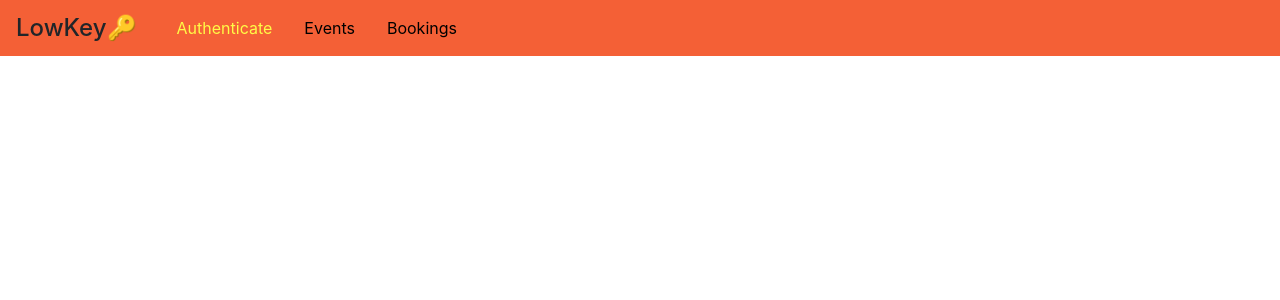
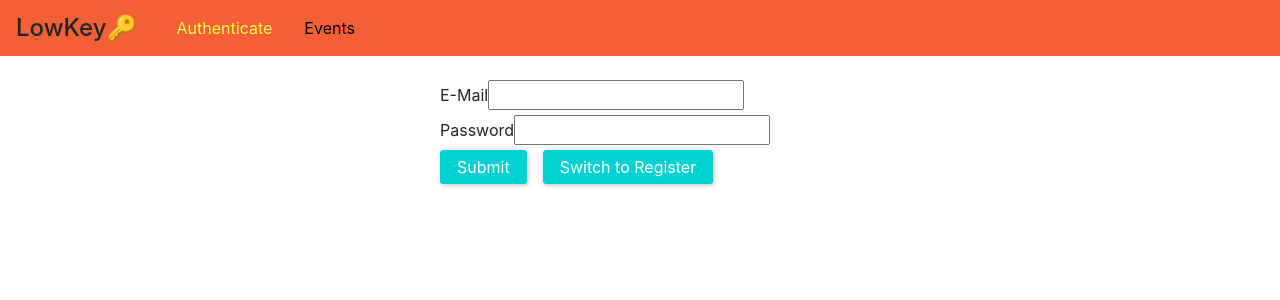
Before and after one commit to Kashyab19/Event-Tracker-GERM-LowKey, a React (Create React App) app in the folder frontend/: page /auth in a window 1280 px wide. Shown: the top 300 px of the page. Built offline with nearby package versions, Linux system fonts and the light colour scheme.

Commit message:
Day 8 Lecture 14

```diff
--- a/frontend/src/App.js
+++ b/frontend/src/App.js
@@ -5,20 +5,57 @@
 import EventPage from './pages/Events';
 import BookingPage from './pages/Booking';
 import MainNavBar from './components/Navigation/MainNavigation';
+import AuthContext from "./context/auth-context";
 
-function App() {
+class App extends React.Component {
+  state = {
+    token:null,
+    userId:null
+  }
+
+  //Global Login
+  login = (token,userId,tokenExpiration) =>
+  {
+    this.setState({token:token,
+                    userId:userId})
+  }
+
+  logout = () =>{
+    this.setState({token:null,
+      userId:null})
+  }
+
+
+
+  render(){
   return (
     <BrowserRouter>
+    <>
+    <AuthContext.Provider value = {{
+      token : this.state.token ,
+      userId : this.state.userId,
+      login:this.login,
+      logout:this.logout
+    }}>
     <MainNavBar/>
       <Switch>
-        <Redirect from="/" to="/auth" exact/>
-        <Route path="/auth" component = {AuthPage}/>
-        <Route path="/events" component = {EventPage}/>
-        <Route path="/bookings" component = {BookingPage}/>
+      {!this.state.token && <Redirect from="/" to="/auth" exact />}
+      {this.state.token && <Redirect from="/" to="/events" exact />}
+      {this.state.token && <Redirect from="/auth" to="/events" exact />}
+      {!this.state.token && (
+           <Route path="/auth" component={AuthPage} />
+      )}
+      <Route path="/events" component={EventPage} />
+      {this.state.token && (
+          <Route path="/bookings" component={BookingPage} />
+      )}
       </Switch>
+      </AuthContext.Provider>
+    </>
     </BrowserRouter>
 
   );
 }
+}
 
 export default App;
--- a/frontend/src/components/Navigation/MainNavigation.js
+++ b/frontend/src/components/Navigation/MainNavigation.js
@@ -1,27 +1,41 @@
 import React from 'react';
 import { NavLink } from 'react-router-dom';
-
+import AuthContext from "../../context/auth-context"
 import './MainNavigation.css';
 
 const mainNavigation = props => (
-  <header className="main-navigation">
+<AuthContext.Consumer>
+
+  {(context) =>{return(
+
+<header className="main-navigation">
     <div className="main-navigation__logo">
       <h1>LowKey🔑</h1>
     </div>
     <nav className="main-navigation__items">
       <ul>
-        <li>
+
+      {!context.token && (<li>
           <NavLink to="/auth">Authenticate</NavLink>
         </li>
+      )}
+
         <li>
           <NavLink to="/events">Events</NavLink>
         </li>
-        <li>
+
+      {context.token && <li>
           <NavLink to="/bookings">Bookings</NavLink>
         </li>
+      }
       </ul>
     </nav>
   </header>
+
+  );}}
+
+
+  </AuthContext.Consumer>
 );
 
 export default mainNavigation;
--- /dev/null
+++ b/frontend/src/context/auth-context.js
@@ -0,0 +1,8 @@
+import React from 'react';
+
+export default React.createContext({
+    token:null,
+    userId : null,
+    login: (token,userId,tokenExpiration) =>{},
+    logout: () =>{}
+})
--- /dev/null
+++ b/frontend/src/pages/Auth.css
@@ -0,0 +1,38 @@
+.auth-form {
+    width: 25rem;
+    max-width: 80%;
+    margin: 5rem auto;
+  }
+
+  .form-control label,
+  .form-control input {
+    width: 100%;
+    margin-bottom: 10px;
+  }
+
+  .form-control label {
+    margin-bottom: 0.5rem;
+  }
+
+  .form-control {
+    margin-bottom: 1rem;
+    display: flex;
+  }
+
+  .form-actions button {
+    background: #01d1d1;
+    font: inherit;
+    border: 1px solid #01d1d1;
+    border-radius: 3px;
+    padding: 0.25rem 1rem;
+    margin-right: 1rem;
+    box-shadow: 1px 1px 5px rgba(0, 0, 0, 0.26);
+    color: white;
+    cursor: pointer;
+  }
+
+  .form-actions button:hover,
+  .form-actions button:active {
+      background: #01a7a7;
+      border-color: #01a7a7;
+  }
--- a/frontend/src/pages/Auth.js
+++ b/frontend/src/pages/Auth.js
@@ -1,7 +1,112 @@
-import React,{Component} from 'react';
+import React, { Component } from 'react';
+import AuthContext from "../context/auth-context"
+import './Auth.css';
 
-export default class AuthPage extends Component{
-    render(){
-        return(<h1>Authorisation Page</h1>);
+class AuthPage extends Component {
+  state = {
+    isLogin: true
+  };
+static contextType =  AuthContext;
+
+  constructor(props) {
+    super(props);
+    this.emailEl = React.createRef();
+    this.passwordEl = React.createRef();
+  }
+
+  switchModeHandler = () => {
+    this.setState(prevState => {
+      return { isLogin: !prevState.isLogin };
+    });
+  };
+
+  submitHandler = event => {
+    event.preventDefault();
+    const email = this.emailEl.current.value;
+    const password = this.passwordEl.current.value;
+
+    if (email.trim().length === 0 || password.trim().length === 0) {
+      return;
     }
+
+    let requestBody = {
+      query: `
+        query {
+          login(email: "${email}", password: "${password}") {
+            userId
+            token
+            tokenExpiration
+          }
+        }
+      `
+    };
+
+    if (!this.state.isLogin) {
+      requestBody = {
+        query: `
+          mutation {
+            createUser(userInput: {email: "${email}", password: "${password}"}) {
+              _id
+              email
+            }
+          }
+        `
+      };
+    }
+
+    fetch('http://localhost:5000/graphql', {
+      method: 'POST',
+      body: JSON.stringify(requestBody),
+      headers: {
+        'Content-Type': 'application/json'
+      }
+    })
+      .then(res => {
+        if (res.status !== 200 && res.status !== 201) {
+          throw new Error('Failed!');
+        }
+        return res.json();
+      })
+      .then(resData => {
+        console.log(resData);
+        if(resData.data.login.token){
+          this.context.login(
+            resData.data.login.token,
+            resData.data.login.userId,
+            resData.data.login.tokenExpiration
+
+          )
+        }
+      })
+      .catch(err => {
+        console.log(err);
+      });
+  };
+
+  render() {
+    return (
+      <form className="auth-form" onSubmit={this.submitHandler}>
+
+        <div className="">
+          <label htmlFor="email">E-Mail</label>
+          <input type="email" id="email" ref={this.emailEl} />
+        </div>
+
+        <div className="">
+          <label htmlFor="password">Password</label>
+          <input type="password" id="password" ref={this.passwordEl} />
+        </div>
+
+        <div className="form-actions">
+          <button type="submit">Submit</button>
+          <button type="button" onClick={this.switchModeHandler}>
+            Switch to {this.state.isLogin ? 'Register' : 'Login'}
+          </button>
+        </div>
+
+      </form>
+    );
+  }
 }
+
+export default AuthPage;
```
Also changed, not shown: 2 other files (tests, documents, lock files or other folders).
